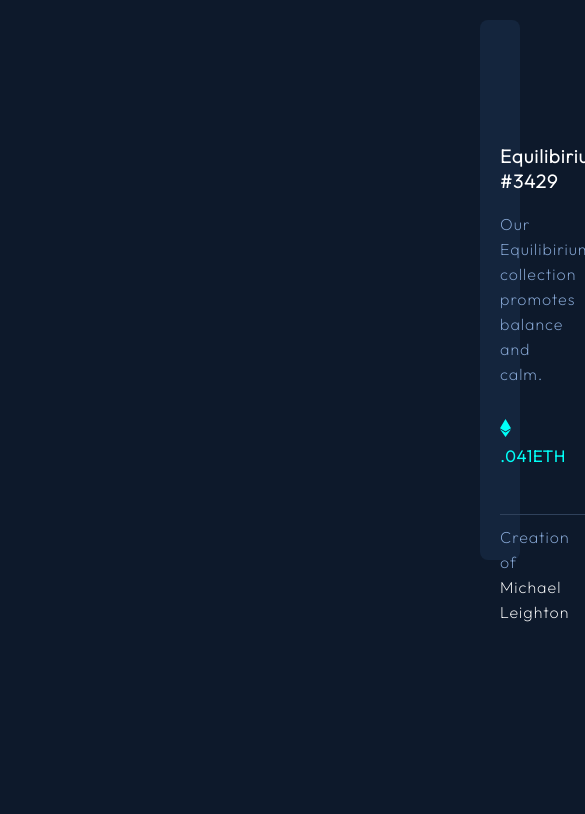
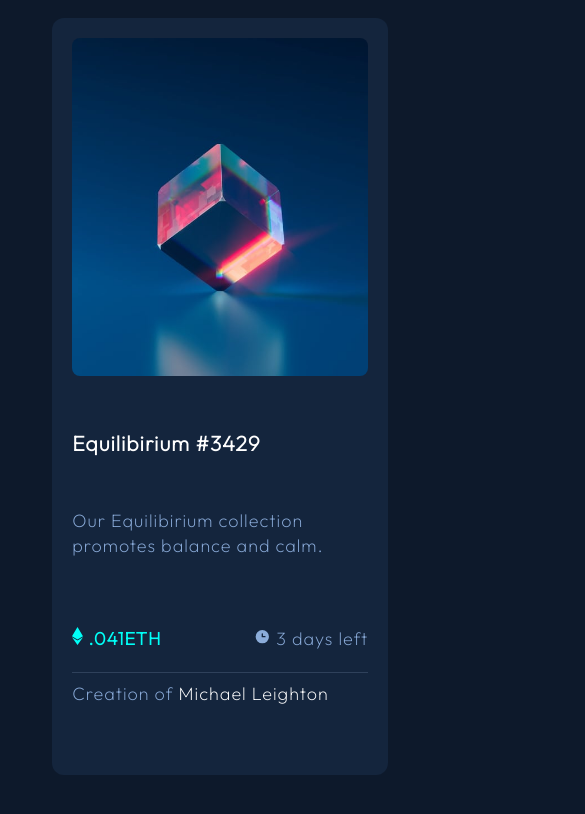
Before and after one commit to MikesGit138/FrontendMentorChallenge, a plain HTML site: page index.html in a window 390 px wide. Shown: the top 814 px of the page, 585 px wide, since content can reach past the window. Drawn offline with Linux system fonts and the light colour scheme.

Commit message:
Design is more responsive
The card is now responsive with the use of grid, flexbox and a media query.

```diff
--- a/styles.scss
+++ b/styles.scss
@@ -1,5 +1,6 @@
 @import url('https://fonts.googleapis.com/css2?family=Outfit:wght@200&display=swap');
 
+//Colours:
 
 $soft-blue: hsl(215, 51%, 70%);
 $cyan:hsl(178, 100%, 50%);
@@ -7,11 +8,18 @@ $mainBG: hsl(217, 54%, 11%);
 $cardBG: hsl(216, 50%, 16%);
 $line-color: hsl(215, 32%, 27%);
 $white: hsl(0, 0%, 100%);
+
+//Font sizes:
 $font-weight: (
     "small" : 300,
     "medium" : 400,
     "large" : 600
 );
+
+//Device widths
+$desktop-width: 1440px;
+$mobile-width: 375px;
+
 body{
     box-sizing: border-box;
     margin: 0;
@@ -23,25 +31,34 @@ body{
  .main-card{
     background-color: $cardBG;
     // margin: 0 50%;
-     height: 500px;
-    // width: 600px;
-    margin: 20px 480px;
-    border-radius: 8px;
+     height: 85vh;
+    width: 18.5rem;
+    //margin: 2em 30em;
+   margin: 3rem 25rem;
+    border-radius: 12px;
     padding: 20px;
+    display: inline-grid;
+    justify-content: center;
+    font-size: 18px;
+
 }
 img{
     width: 100%;
     // margin: 20px;
     border-radius: 8px;
-    height: 20vw;
+    height: 40vh;
     object-fit: cover;
 }
 .head{
     color: $white;
     font-weight: map-get($font-weight,large);
+    padding-bottom: .1rem;
+    margin: 0;
 }
 #des-section{
-    padding-bottom: 1rem;
+    padding-bottom: 0;
+    padding-top: 0;
+    margin-top: 0;
 }
 .description{
     color: $soft-blue;
@@ -50,19 +67,27 @@ img{
         color: $white;
     }
 }
-.eth-number{
-    color: $cyan;
-    font-weight: map-get($font-weight,large)
-}
 .flex{
-    display: inline-flex;
-    column-gap: 6.7rem;
-    padding-bottom: 20px;
+    display: flex;
+    justify-content: space-between;
+    // column-gap: 6.7rem;
+    // padding-bottom: 20px;
+    padding-bottom: 1.3rem;
     border-bottom: 1px solid $line-color;
+    .eth-number{
+        color: $cyan;
+        font-weight: map-get($font-weight,large)
+    }
 }
 hr{
     color: $line-color;
 }
 #bottom{
-    margin-top: 10px;
+    // margin-top: 10px;
+    margin-top: .5rem;
 }
+@media only screen and(max-width:700px){
+    .main-card{
+        margin: 1em 2.9em;
+    }
+}
```
Also changed, not shown: styles.css, 2 other files.
